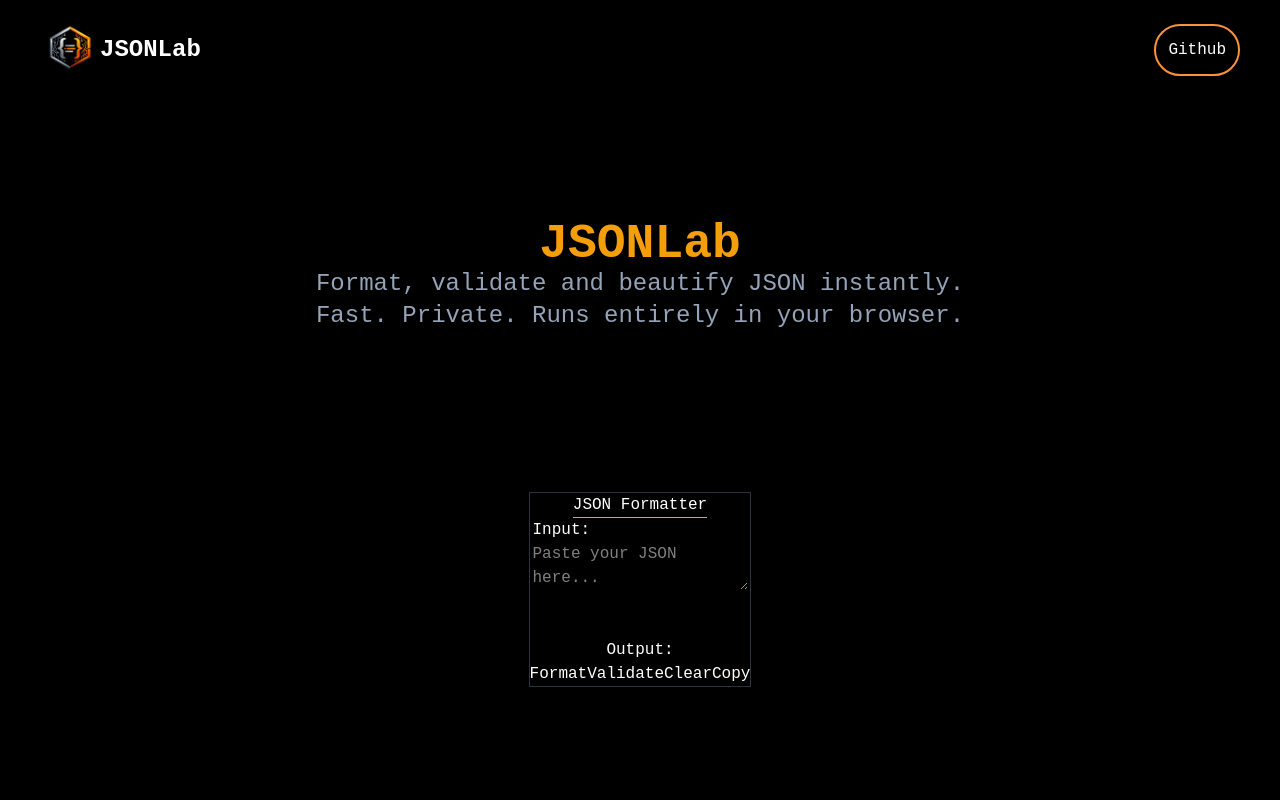
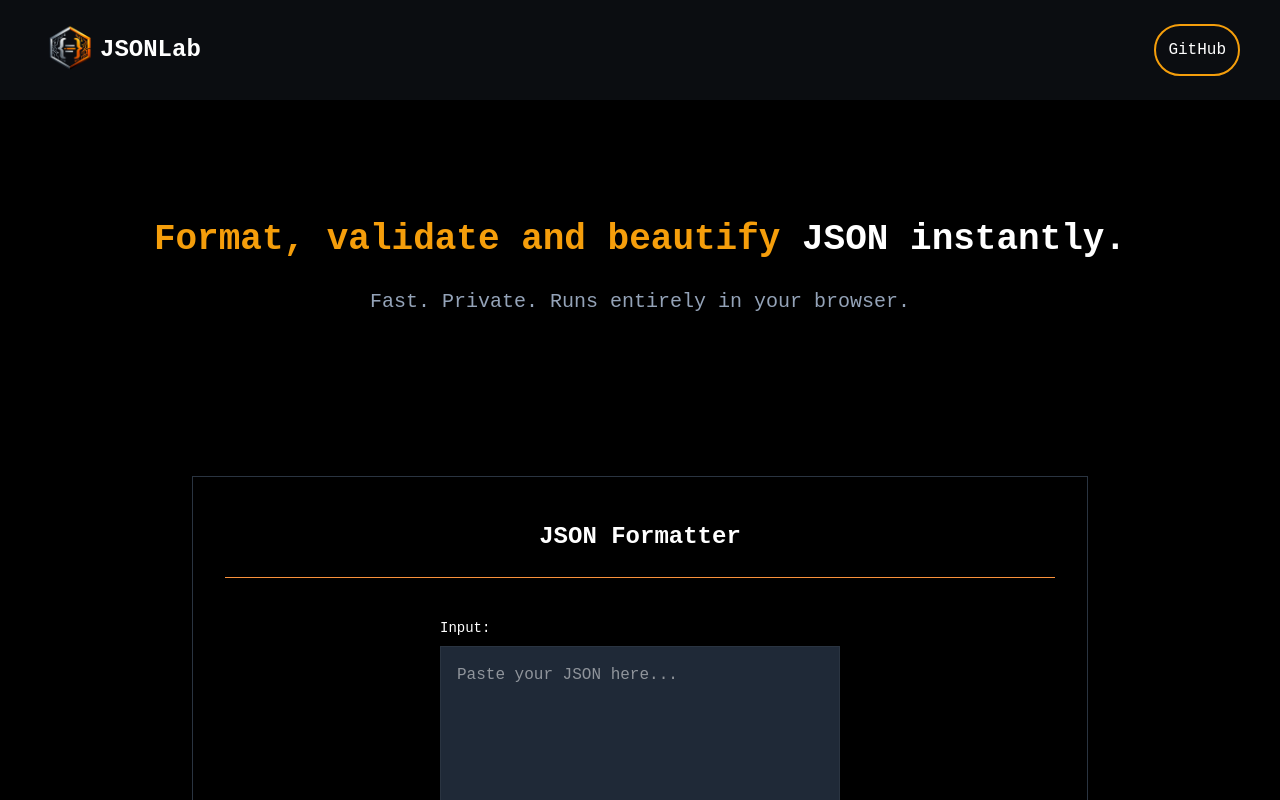
Before and after one commit to anshumitasahu/JSONLab, a React (Vite) app: page / in a window 1280 px wide. Shown: the top 800 px of the page. Built offline with nearby package versions, Linux system fonts and the light colour scheme.

Commit message:
style: improved the ui oveerally

```diff
--- a/src/Components/Home.jsx
+++ b/src/Components/Home.jsx
@@ -1,12 +1,10 @@
 export default function Home() {
     return (
         <div className="flex flex-col items-center mt-30 mb-40">
-            <div className="text-5xl font-bold text-primary">
-                JSONLab
+            <div className="text-4xl font-bold text-primary mb-7">
+                Format, validate and beautify <span className="text-white">JSON instantly.</span>
             </div>
-            <p className="text-2xl text-text-muted">
-                Format, validate and beautify JSON instantly.
-                <br />
+            <p className="text-xl text-text-muted text-center">
                 Fast. Private. Runs entirely in your browser.
             </p>
         </div>
--- a/src/Components/JSONFormatter.jsx
+++ b/src/Components/JSONFormatter.jsx
@@ -65,36 +65,38 @@ export default function Formatter() {
     }
 
     return (
-        <div className="flex flex-col items-center justify-center border border-border max-w-5xl">
-            <div className="border-b border-b-accent">
+        <div className="border border-border max-w-5xl w-4xl h-fit p-8">
+            <div className="mb-3 p-3 text-2xl font-bold text-center">
                 JSON Formatter
             </div>
-            <div className="flex flex-col gap-10 items-center">
+            <div className="flex flex-col items-center w-full border-t border-t-accent" >
+                <div className="flex flex-col items-center gap-10 mt-10">
                     <div>
-                    <p>Input:</p>
-                    <textarea name="JSON Frormatter" id="" placeholder="Paste your JSON here... " value={input} onChange={(e) => setInput(e.target.value)} />
+                        <p className="text-sm mb-2">Input:</p>
+                        <textarea name="JSON Frormatter" id="" placeholder="Paste your JSON here... " value={input} onChange={(e) => setInput(e.target.value)} className="outline-0 border border-border w-100 h-60 resize-none p-4 bg-surface-2" />
                     </div>
-                <div>
-                    <p>Output:</p>
-                    <pre>
+                    <div className="mb-10">
+                        <p className="text-sm mb-2">Output:</p>
+                        <pre className="w-100 border border-border h-fit p-4 bg-surface-2">
                             {error || message || output}
                         </pre>
                     </div>
                 </div>
-            <div>
-                <button onClick={formatJSON}>
+                <div className="flex gap-8">
+                    <button onClick={formatJSON} className="bg-primary p-4 rounded-full font-bold text-lg hover:bg-primary-hover">
                         Format
                     </button>
-                <button onClick={validateJSON}>
+                    <button onClick={validateJSON} className="bg-primary p-4 rounded-full font-bold text-lg hover:bg-primary-hover">
                         Validate
                     </button>
-                <button onClick={clearJSON}>
+                    <button onClick={clearJSON} className="bg-primary p-4 rounded-full font-bold text-lg hover:bg-primary-hover">
                         Clear
                     </button>
-                <button onClick={copyJSON}>
+                    <button onClick={copyJSON} className="bg-primary p-4 rounded-full font-bold text-lg hover:bg-primary-hover">
                         Copy
                     </button>
                 </div>
             </div>
+        </div>
     )
 }
--- a/src/Components/NavBar.jsx
+++ b/src/Components/NavBar.jsx
@@ -1,15 +1,17 @@
 export default function NavBar() {
     return (
-        <div className="flex justify-between w-full px-10 py-5 items-center">
+        <div className="flex justify-between w-full px-10 py-5 items-center bg-surface/50 sticky top-0 z-10">
             <div className="flex items-center">
-                <img src="/LogoJson.png" alt="" className="w-15"/>
+                <img src="/LogoJson.png" alt="" className="w-15" />
                 <p className="font-bold text-2xl">
                     JSONLab
                 </p>
             </div>
-            <p className="border-2 border-accent p-3 rounded-full">
-                Github
-            </p>
+            <button className="border-2 border-primary p-3 rounded-full hover:border-primary-hover">
+                <a href="https://github.com/anshumitasahu/JSONLab">
+                    GitHub
+                </a>
+            </button>
         </div>
     );
 }
```
Lines whose indentation alone changed are shown as unchanged.
